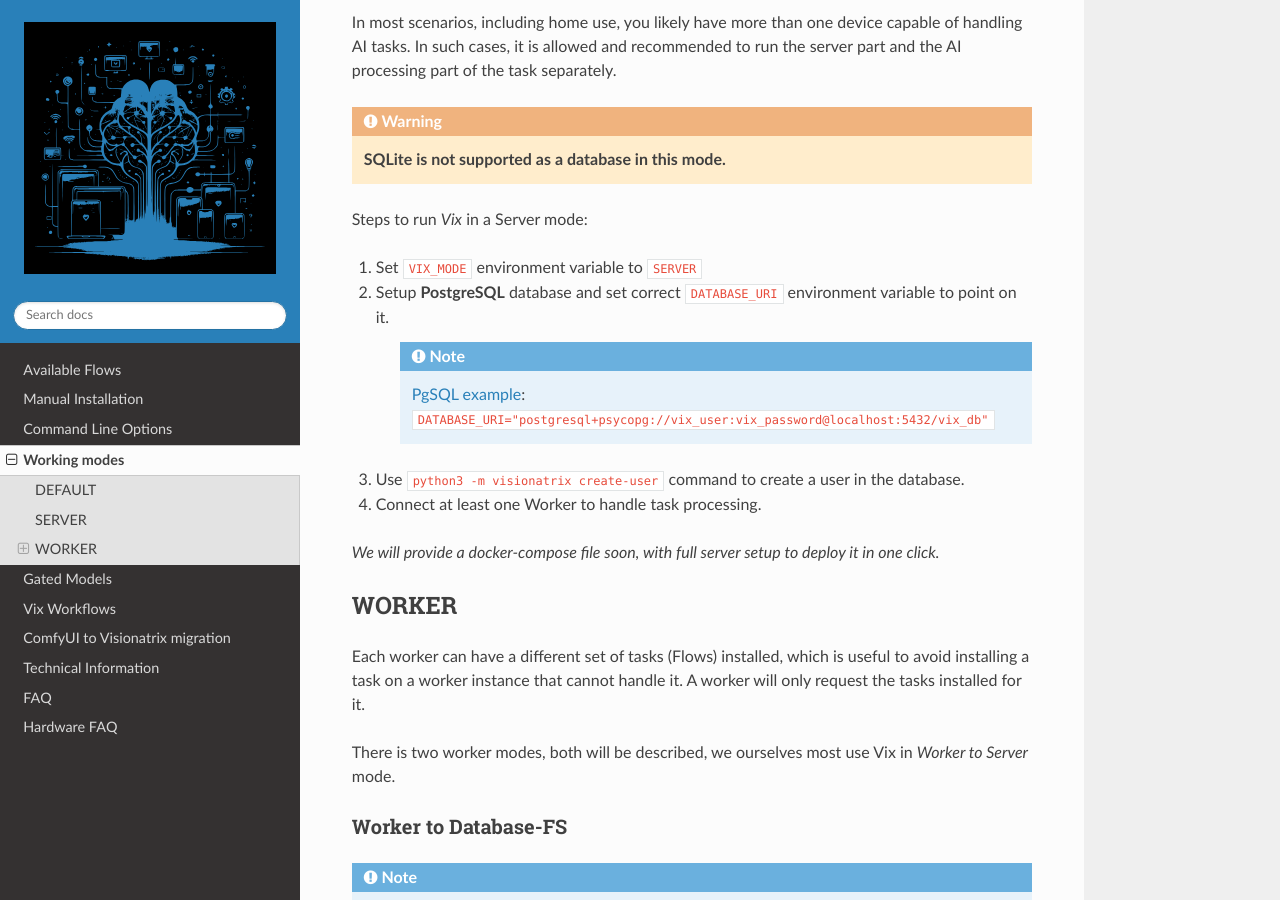
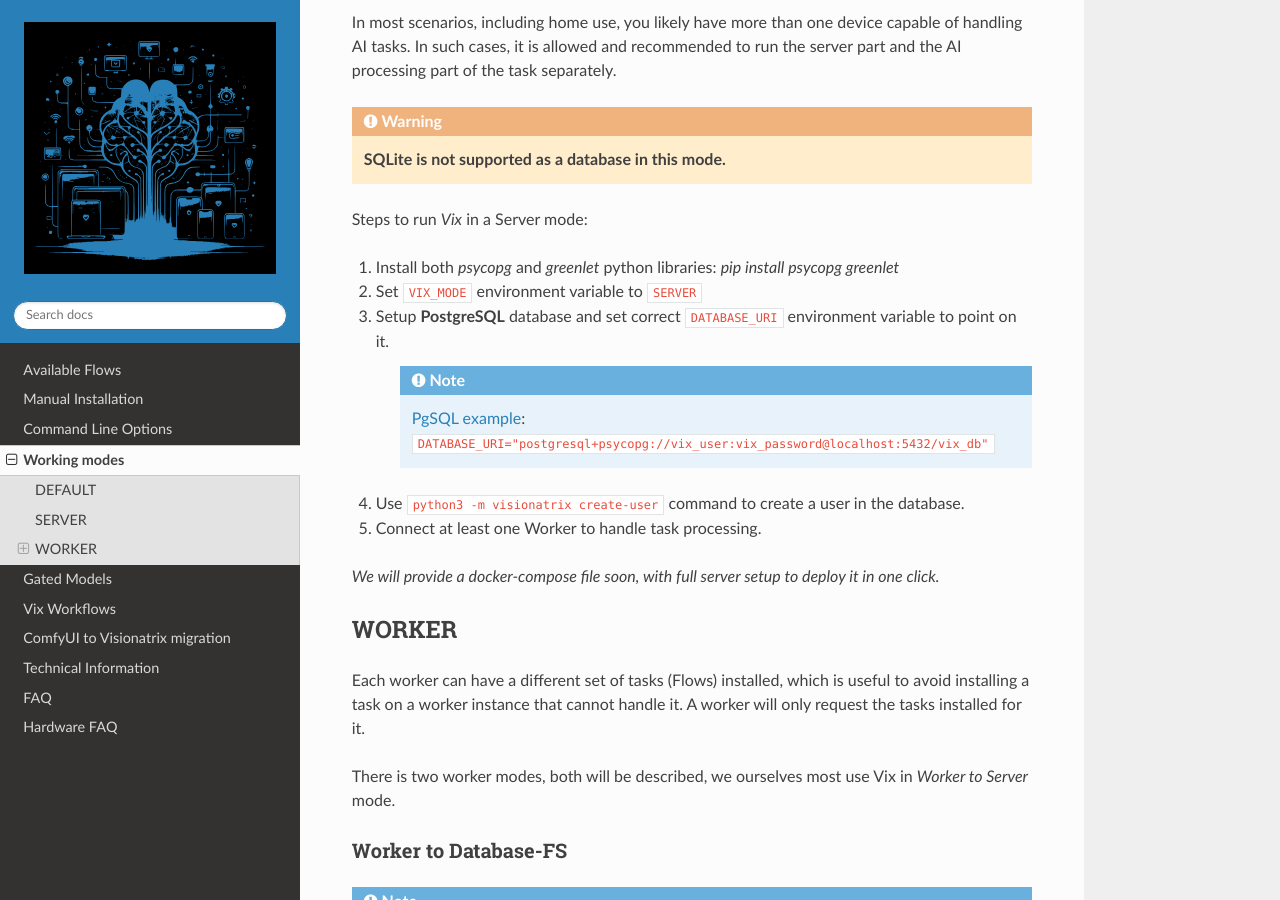
Before and after one commit to Visionatrix/VixFlowsDocs, a Sphinx documentation site: the page built from docs/WorkingModes.rst, in a window 1280 px wide and 900 px high, scrolled down 722 px. Built offline with Sphinx 7.4.7 and the Read the Docs theme 2.0.0, drawn with Linux system fonts in a browser that asks for light colours; the version number could not be read and is left out.

Commit message:
added info for ServerMode
Signed-off-by: Alexander Piskun <bigcat88@icloud.com>

```diff
--- a/docs/WorkingModes.rst
+++ b/docs/WorkingModes.rst
@@ -29,13 +29,14 @@ In such cases, it is allowed and recommended to run the server part and the AI p
 
 Steps to run `Vix` in a Server mode:
 
-1. Set ``VIX_MODE`` environment variable to ``SERVER``
-2. Setup **PostgreSQL** database and set correct ``DATABASE_URI`` environment variable to point on it.
+1. Install both `psycopg` and `greenlet` python libraries: `pip install psycopg greenlet`
+2. Set ``VIX_MODE`` environment variable to ``SERVER``
+3. Setup **PostgreSQL** database and set correct ``DATABASE_URI`` environment variable to point on it.
 
     .. note:: `PgSQL example <https://docs.sqlalchemy.org/en/20/dialects/postgresql.html#module-sqlalchemy.dialects.postgresql.psycopg>`_: ``DATABASE_URI="postgresql+psycopg://vix_user:vix_password@localhost:5432/vix_db"``
 
-3. Use ``python3 -m visionatrix create-user`` command to create a user in the database.
-4. Connect at least one Worker to handle task processing.
+4. Use ``python3 -m visionatrix create-user`` command to create a user in the database.
+5. Connect at least one Worker to handle task processing.
 
 
 *We will provide a docker-compose file soon, with full server setup to deploy it in one click.*
```
